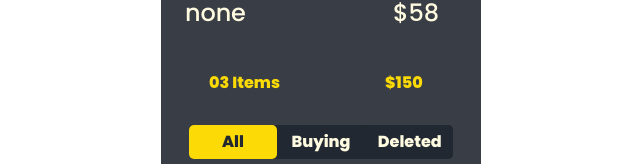
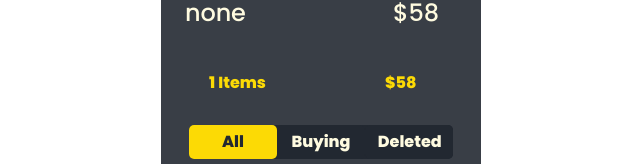
Before and after one commit to Wander95/TodoList-React-styledcomponents, a React app: page / in a window 1280 px wide. Shown: the part 299-463 px from the top of the page, without its empty margins (319-959 px from the left). Built offline with nearby package versions, Linux system fonts and the light colour scheme.

Commit message:
Feat(Main): Add dinamic data

```diff
--- a/src/Layouts/Main/Main.view.tsx
+++ b/src/Layouts/Main/Main.view.tsx
@@ -19,6 +19,17 @@ import {
 const MainView:FC<IMainProps> = (props)=> {
   const {  items } = props
 
+  const itemsQuantity = items.length;
+
+  const itemsTotal = items.reduce((total,currentItem)=>{
+    return {
+      description:currentItem.description,
+      price:Number(total.price) + Number(currentItem.price)
+    }
+  })
+
+  console.log('itemsTotal :>> ', itemsTotal);
+
   return (
     <ThemeProvider theme={Theme}>
       <Container>
@@ -30,14 +41,14 @@ const MainView:FC<IMainProps> = (props)=> {
               <CardItem {...{
                 key:`card-item${index}`,
                 name:cardItem.description,
-                price:cardItem.price}
-              }/>
+                price:cardItem.price
+              }}/>
             )}
           </CardListContainer>
 
           <SummaryContainer>
-            <SummaryCount>03 Items</SummaryCount>
-            <SummaryPrice>$150</SummaryPrice>
+            <SummaryCount>{itemsQuantity} Items</SummaryCount>
+            <SummaryPrice>${itemsTotal.price}</SummaryPrice>
           </SummaryContainer>
 
           <ButtonGroup />
```
